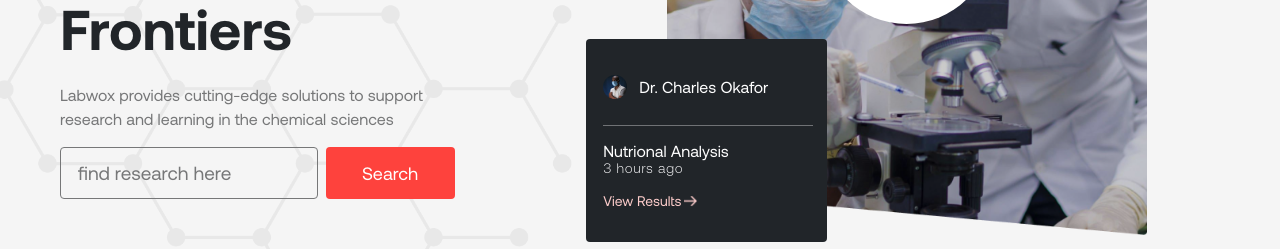
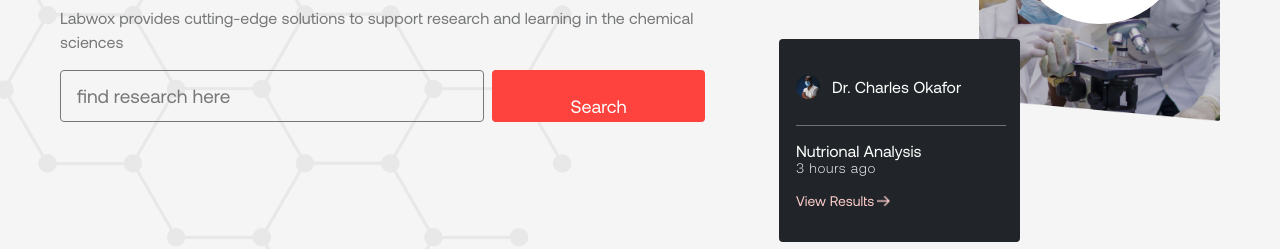
Before and after one commit to A-believer/Labwox, a React (Vite) app: page / in a window 1280 px wide. Shown: the part 341-590 px from the top of the page. Built offline with nearby package versions, Linux system fonts and the light colour scheme; a web font is replaced by a local one.

Commit message:
bug fixed in homepage hero component

```diff
--- a/src/components/Hero.jsx
+++ b/src/components/Hero.jsx
@@ -4,17 +4,17 @@
 
 const Hero = () => {
   return (
-       <section className="py-2 lg:pl-[60px] pl-6  lg:flex md:flex-row flex-col bg-heroBg bg-contain bg-no-repeat rounded-[4px] justify-between items-center">
-      <div className=" pr-0 mt-6">
+       <section className="py-2 lg:px-[60px] px-6  lg:flex md:flex-row flex-col bg-heroBg bg-contain bg-no-repeat rounded-[4px] justify-between items-center">
+      <div className="mt-6">
         <Header text1={`Expanding`} text2={`Research`} text3={`Frontiers`} tColor={`blackii`}/>
         <p className="text-grey mt-4 lg:w-[89%] w-full">Labwox provides cutting-edge solutions to support research and learning in the chemical sciences</p>
         <div className="text-white flex mt-4 lg:h-[52px] lg:w-5/6 w-full">
-          <input type="text" placeholder="find research here" className="text-grey pl-[17px] placeholder:text-grey rounded-[4px] lg:text-[19px] text-[13px]  lg:leading-[20px] leading-[15px] bg-clear mr-2 w-2/3 border border-grey focus:border-grey ring-0 active:border-grey outline-none"/>
-          <button type="submit" className="w-1/3 bg-orange lg:text-[18px] lg:leading-[32px] text-[12px] leading-[18px]  rounded-[4px] lg:p-[10px] hover:scale-105 active:scale-95 transition-all duration-300">Search</button>
+          <input type="text" placeholder="find research here" className="text-grey pl-4 placeholder:text-grey rounded-[4px] lg:text-[19px] text-[13px]  lg:leading-[52px] leading-[36px] bg-clear mr-2 w-2/3 border border-grey focus:border-grey ring-0 active:border-grey outline-none"/>
+          <button type="submit" className="font-aeon w-1/3 bg-orange lg:text-[18px] lg:leading-[52px] leading-[36px] text-[12px] rounded-[4px] lg:p-[10px] hover:scale-105 active:scale-95 transition-all duration-300">Search</button>
         </div>
       </div>
 
-      <div className="bg-heroImg my-4 w-full lg:h-[460px] h-[300px] bg-center bg-contain bg-no-repeat flex flex-col justify-center items-center rounded-[8px]">
+      <div className="bg-heroImg my-4  lg:h-[460px] h-[300px] bg-center bg-contain bg-no-repeat flex flex-col justify-center items-center rounded-[8px]">
         {/* Hero Play Button */}
         <p className="w-[171px] h-[171px] rounded-full bg-white lg:flex hidden items-center justify-center justify-self-center relative top-[35px]">
           <svg xmlns="http://www.w3.org/2000/svg" viewBox="0 0 24 24" fill="currentColor" className="w-[87.87px] h-[87.87px] text-[#444444]">
```
